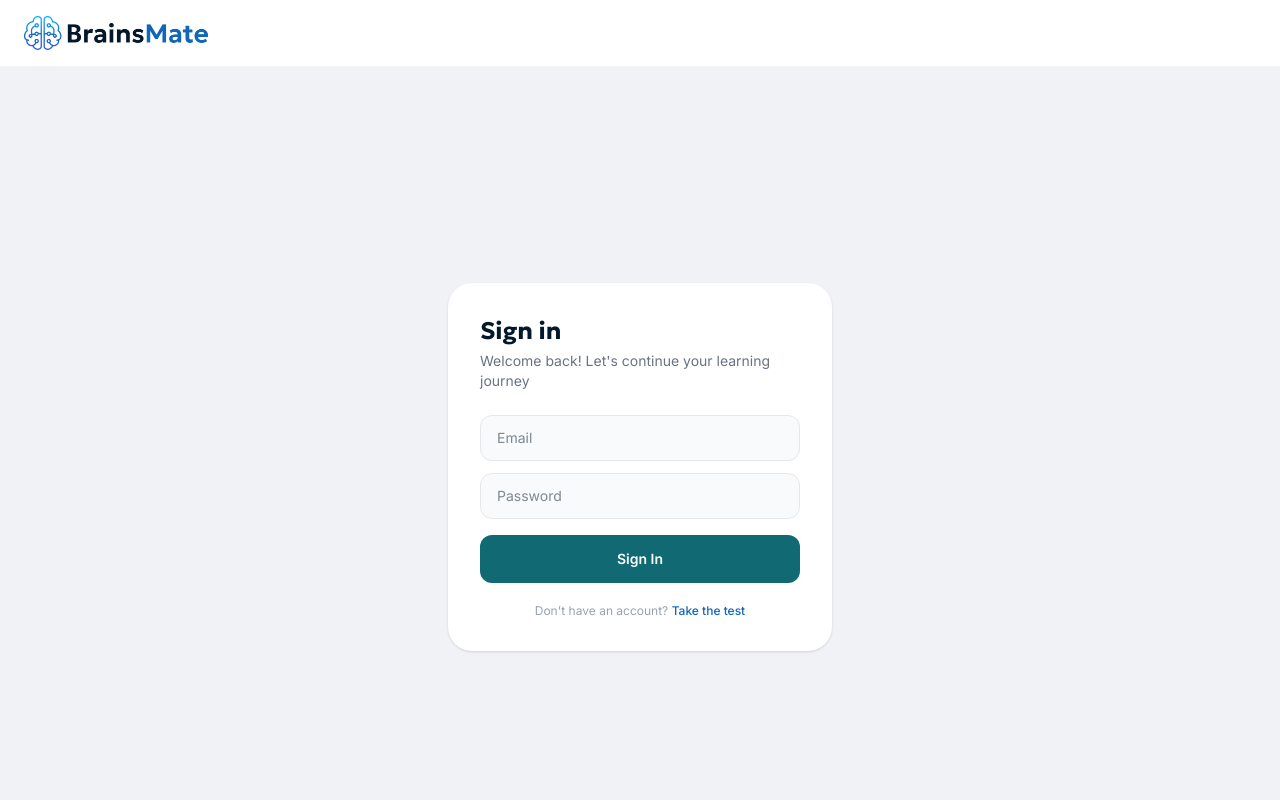
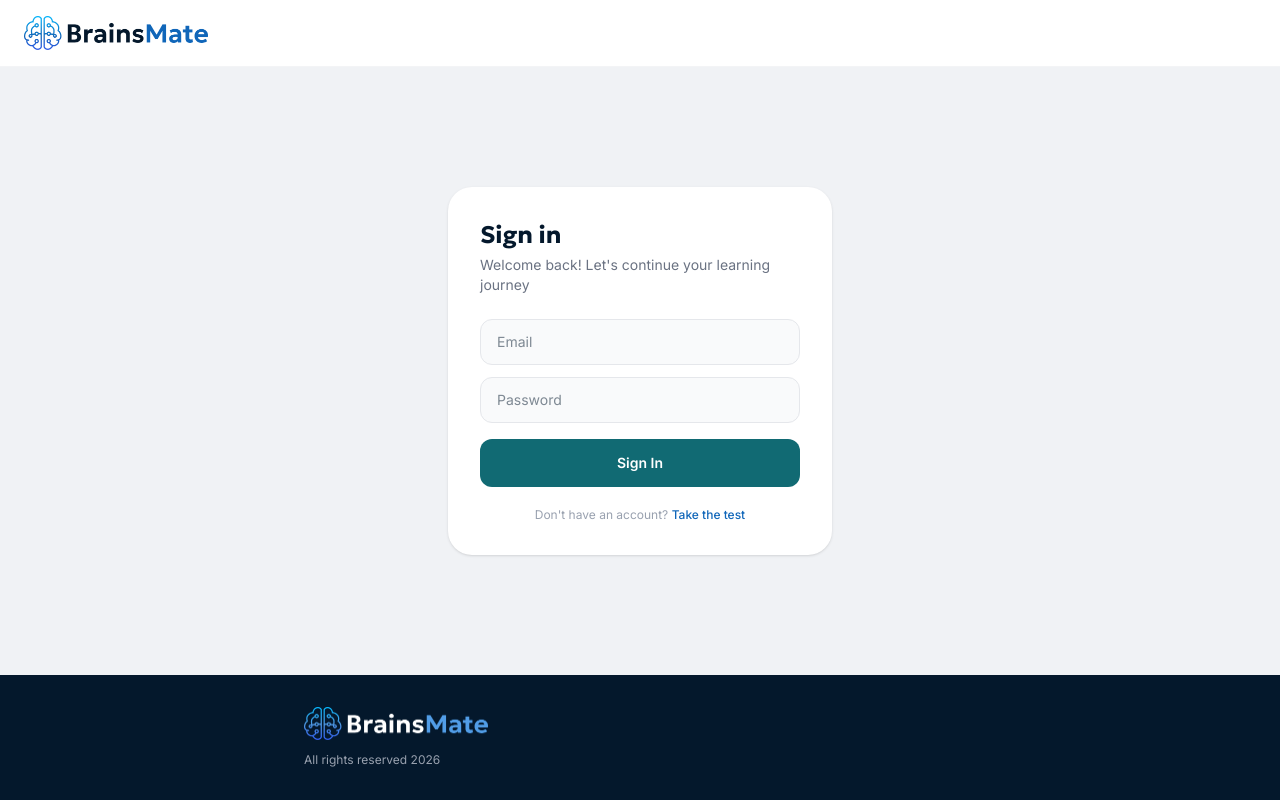
Before and after one commit to ilo667/adhdtest, a Next.js app in the folder frontend/: page /login in a window 1280 px wide. Shown: the top 800 px of the page. Built offline with nearby package versions, Linux system fonts and the light colour scheme.

Commit message:
Replace min-h-screen with flex-1 in AuthCard — layout already handles min height

```diff
--- a/frontend/components/AuthCard.tsx
+++ b/frontend/components/AuthCard.tsx
@@ -2,7 +2,7 @@ import { type ReactNode } from "react";
 
 export function AuthCard({ children }: { children: ReactNode }) {
   return (
-    <main className="min-h-screen flex items-center justify-center bg-[#f0f2f5] px-4">
+    <main className="flex-1 flex items-center justify-center bg-[#f0f2f5] px-4">
       <div className="w-full max-w-sm bg-white rounded-3xl shadow-sm p-8">
         {children}
       </div>
```
